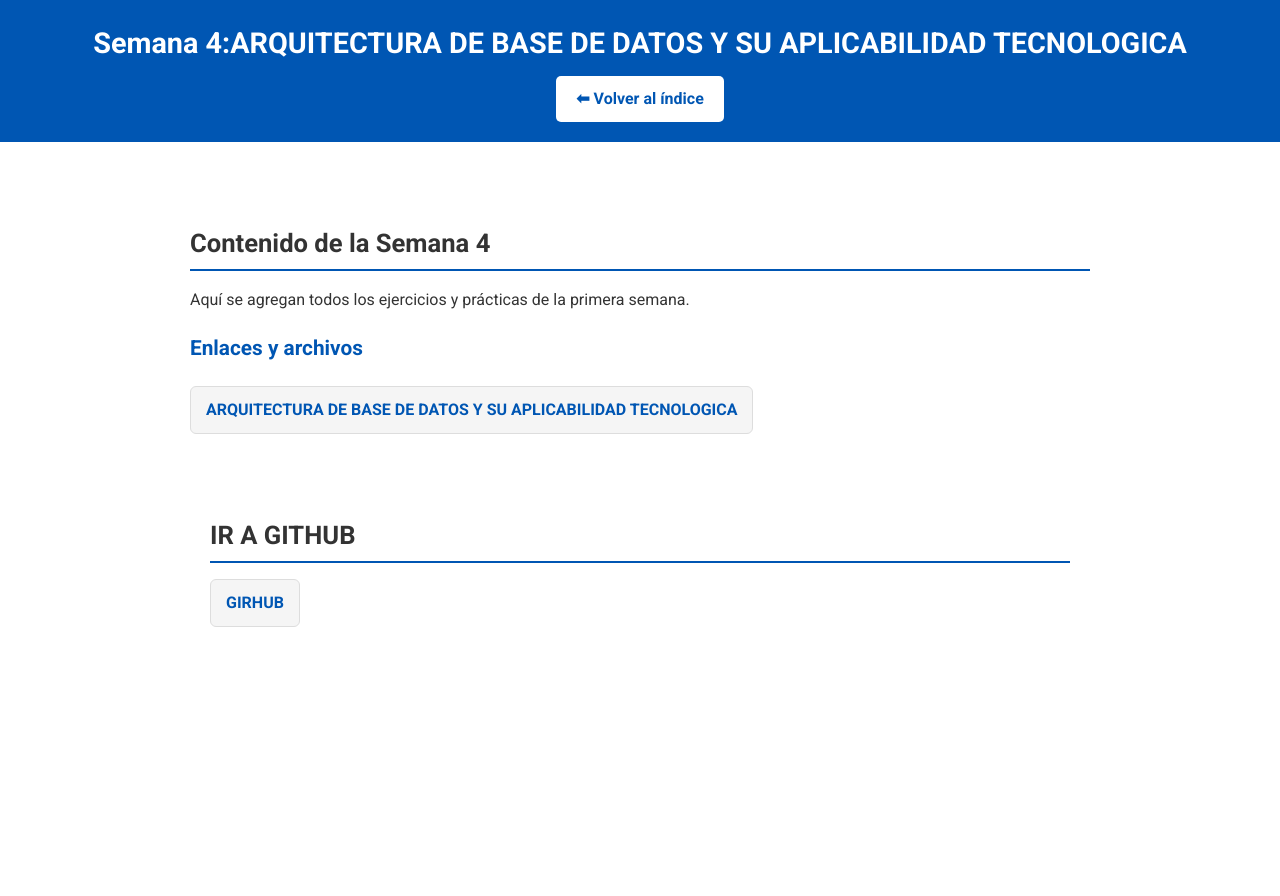
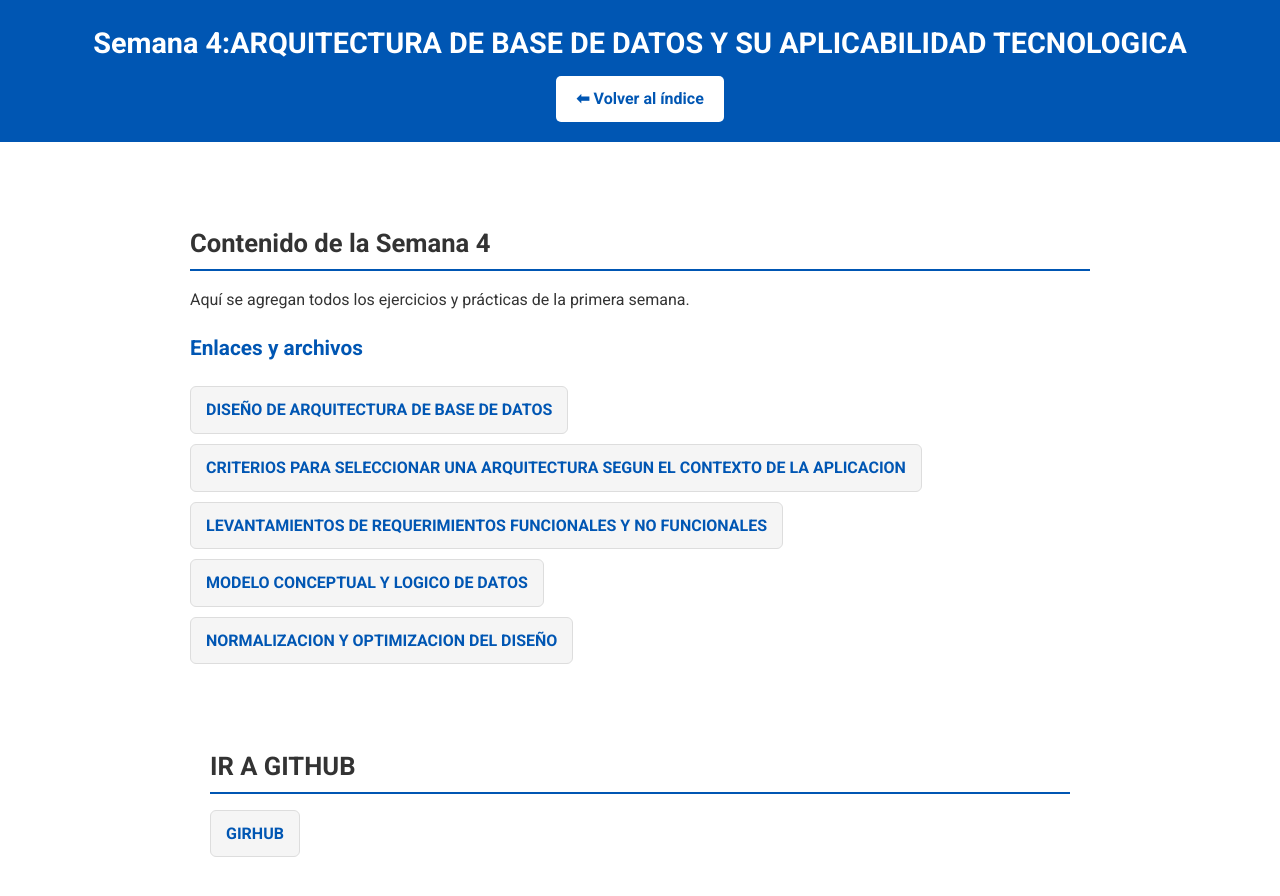
Before and after one commit to CarrilloCJ/Base-de-Datos-II.io.github, a plain HTML site: page semana4.html in a window 1280 px wide. Before the commit the page ends 800 px from the top, so only its background shows below. Drawn offline with Linux system fonts and the light colour scheme.

Commit message:
Update semana4.html

```diff
--- a/semana4.html
+++ b/semana4.html
@@ -20,7 +20,12 @@
 
             <h3>Enlaces y archivos </h3>
             <ul>
-<li><a href="https://www.canva.com/design/DAG0kCMNVss/PsC2dVHX_mBX8LnxmFqIKw/edit" target="_blank">ARQUITECTURA DE BASE DE DATOS Y SU APLICABILIDAD TECNOLOGICA</a></li>
+<li><a href="https://www.canva.com/design/DAG14Fh0WqA/P33g2_44qDC50WXkzTo57A/edit" target="_blank">DISEÑO DE ARQUITECTURA DE BASE DE DATOS</a></li>
+                <li><a href="https://www.canva.com/design/DAG14CVfbcU/GXaK2ok8Sb_oJtm2li9PRQ/edit">CRITERIOS PARA SELECCIONAR UNA ARQUITECTURA SEGUN EL CONTEXTO DE LA APLICACION</a></li>
+                <li><a href="https://www.canva.com/design/DAG14BCuYgM/5yZE4AC6HxgQf_ASNWlQwQ/edit">LEVANTAMIENTOS DE REQUERIMIENTOS FUNCIONALES Y NO FUNCIONALES</a></li>
+
+                <li><a href="https://www.canva.com/design/DAG14MrV3b8/dIzuvLuzNXXjmCxm041QcQ/edit">MODELO CONCEPTUAL Y LOGICO DE DATOS</a></li>
+                <li><a href="https://www.canva.com/design/DAG14EZfexU/-zaK4DvSXDzQS3CYsYrKfg/edit">NORMALIZACION Y OPTIMIZACION DEL DISEÑO </a></li>
 
             </ul>
 
```
